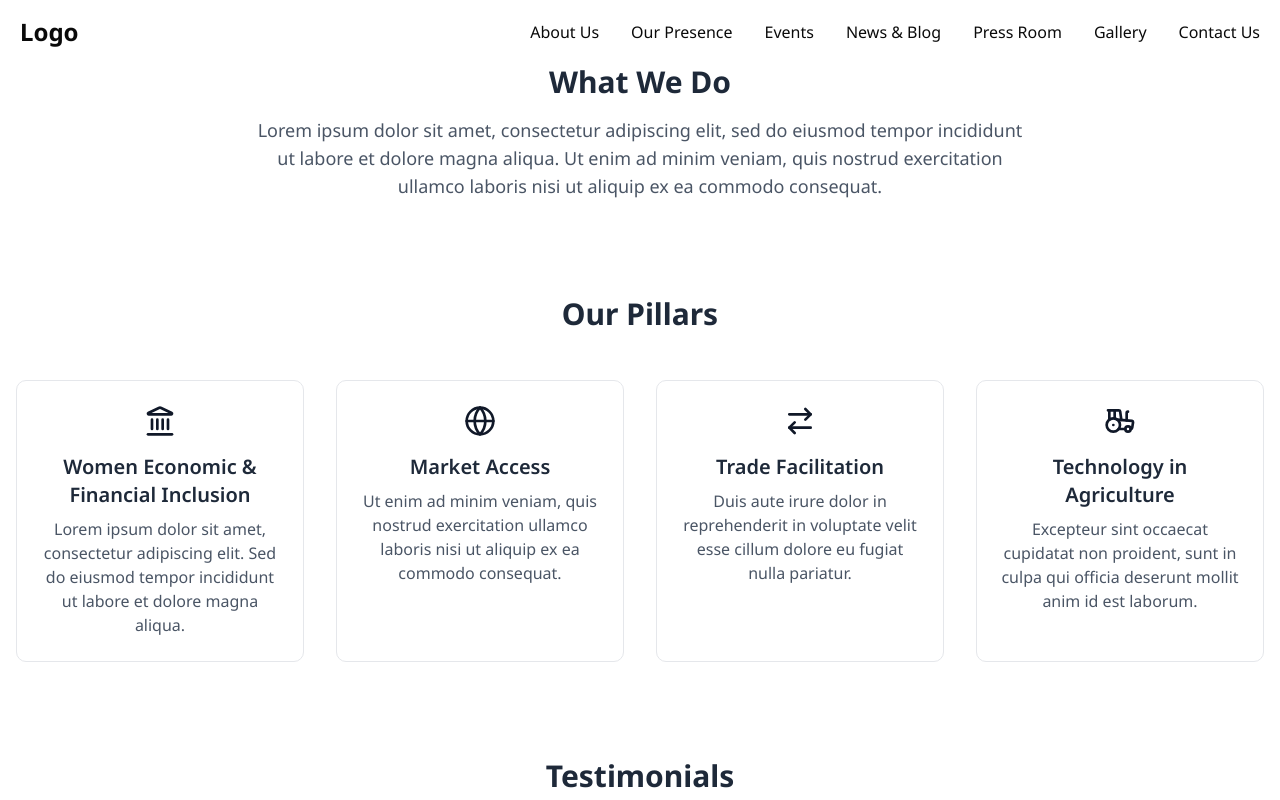
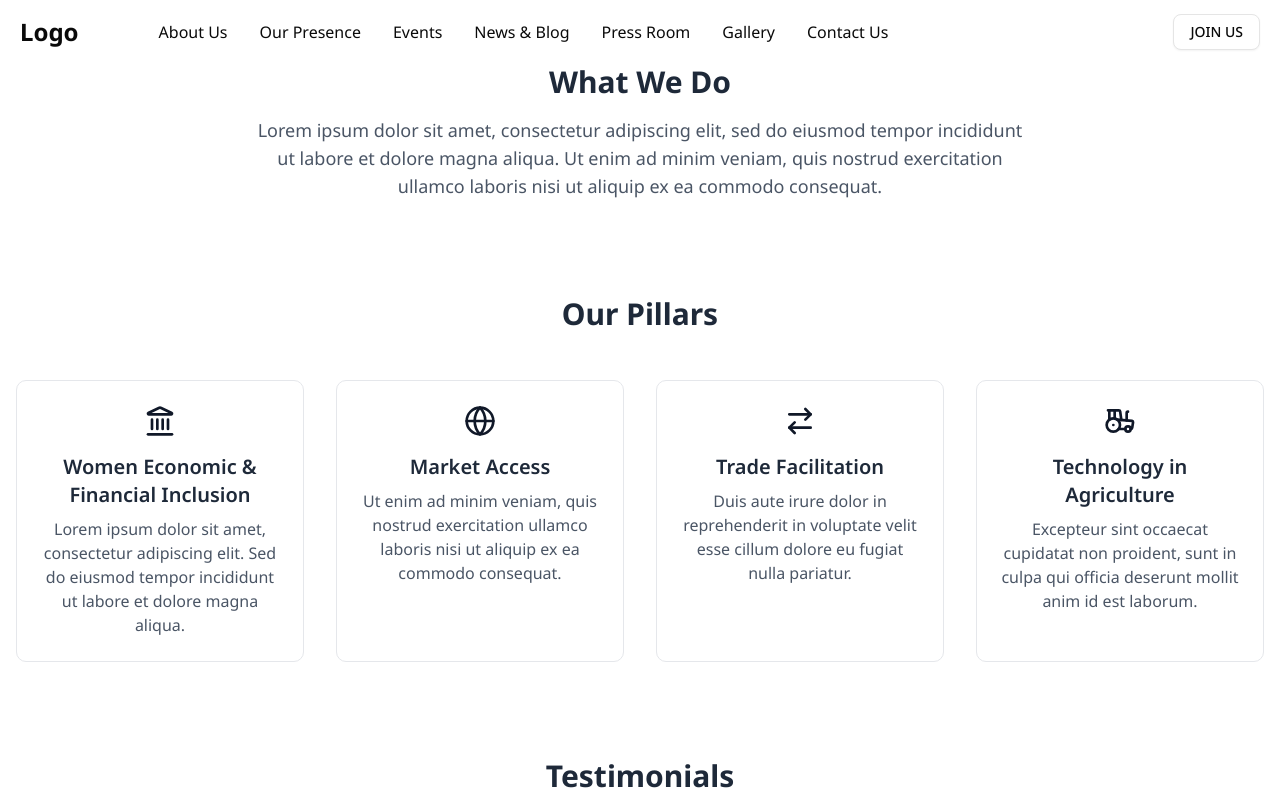
Before and after one commit to Mdalasini/henry-preview, a Next.js app: page / in a window 1280 px wide. Shown: the top 800 px of the page. Built offline with nearby package versions, Linux system fonts and the light colour scheme.

Commit message:
feat: add join us button to navbar

```diff
--- a/src/components/navbar/index.tsx
+++ b/src/components/navbar/index.tsx
@@ -3,6 +3,7 @@
 import { Menu, X } from "lucide-react";
 import Link from "next/link";
 import { useState } from "react";
+import { Button } from "../ui/button";
 
 const navItems = [
   { href: "/about", label: "About Us" },
@@ -28,7 +29,7 @@ export function Navbar() {
         <div className="container mx-auto px-4 tablet:px-5 desktop:px-8">
           <div className="flex justify-between items-center h-16">
             {/* Logo */}
-            <div className="shrink-0">
+            <div className="shrink-0 mr-20">
               <Link href="/" className="text-2xl font-bold">
                 Logo
               </Link>
@@ -36,12 +37,17 @@ export function Navbar() {
 
             {/* Desktop Menu */}
 
+            <div className="hidden tablet:flex justify-between items-center grow">
               <div className="hidden tablet:flex gap-8">
                 {navItems.map((item) => (
                   <Link key={item.label} href={item.href} className="">
                     {item.label}
                   </Link>
                 ))}
+              </div>
+              <Button size="default" variant="outline" aria-label="Join Us">
+                JOIN US
+              </Button>
             </div>
 
             {/* Mobile Menu Button */}
```
Lines whose indentation alone changed are shown as unchanged.
